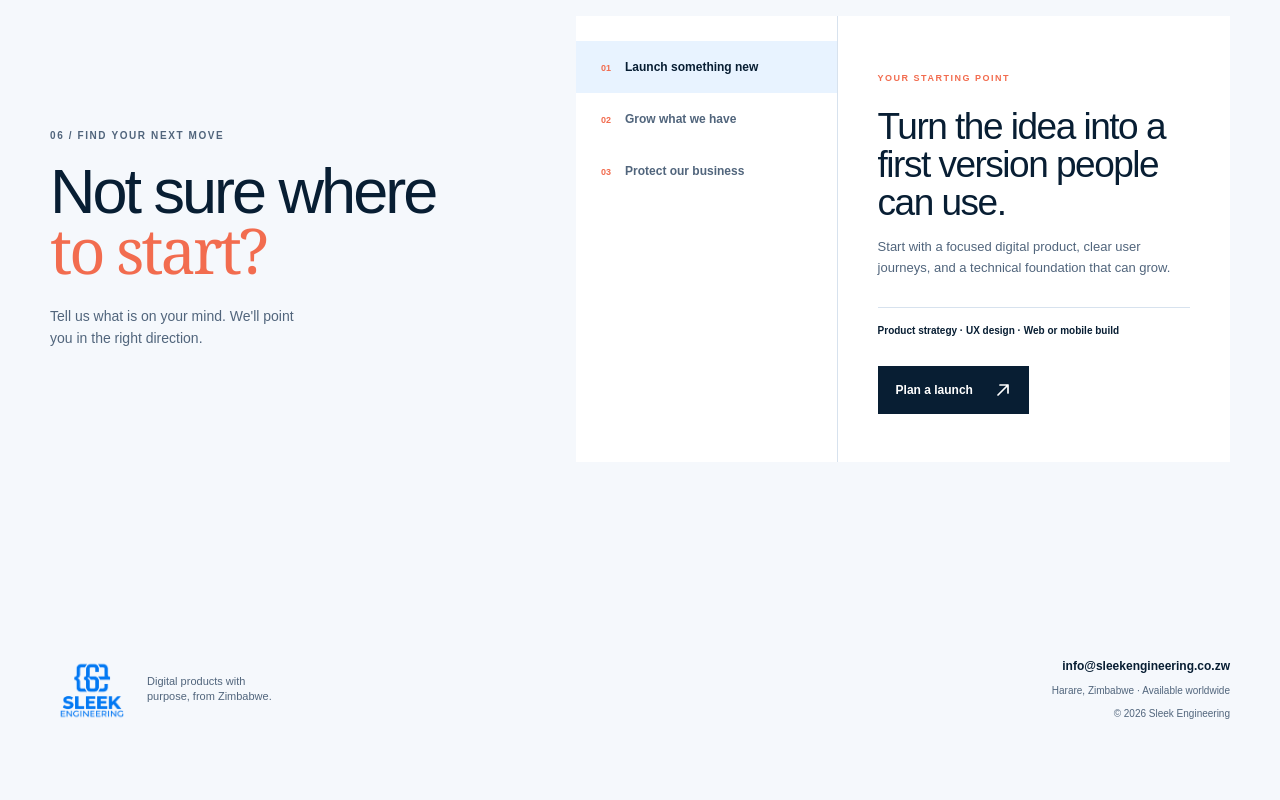
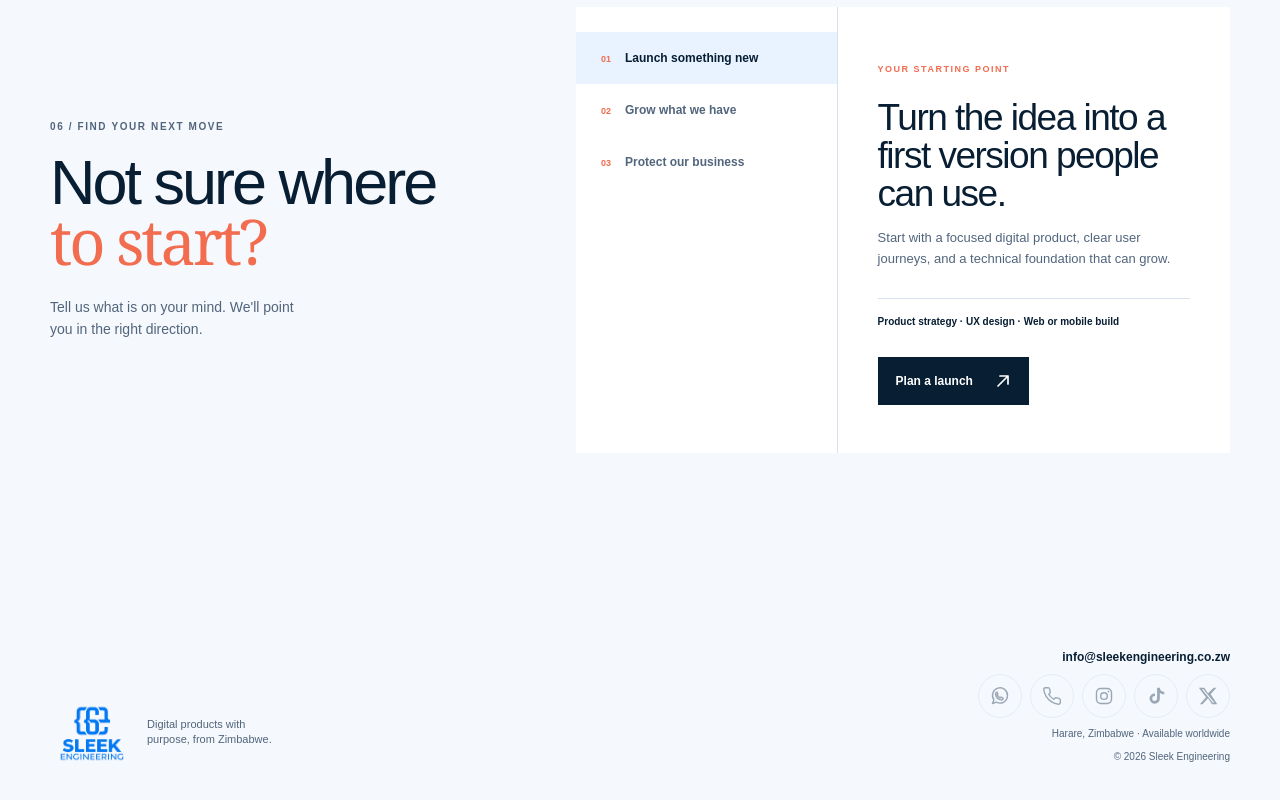
Before and after one commit to endlessCoder01/sleek_engineers_site, a Next.js app: page / in a window 1280 px wide. Shown: the part 5164-5964 px from the top of the page. Before the commit the page ends 5921 px from the top, so only its background shows below. Built offline with nearby package versions, Linux system fonts and the light colour scheme.

Commit message:
added icons

```diff
--- a/app/about/page.tsx
+++ b/app/about/page.tsx
@@ -1,5 +1,6 @@
 import Link from "next/link";
 import BrandLogo from "../components/BrandLogo";
+import SocialLinks from "../components/SocialLinks";
 import { createPageMetadata } from "../lib/site";
 
 export const metadata = createPageMetadata({
@@ -55,7 +56,7 @@ function SiteNav() {
 }
 
 function SiteFooter() {
-  return <footer className="footer section-frame"><div className="footer-brand"><Link className="brand" href="/" aria-label="Sleek Engineering home"><BrandLogo /></Link><p>Digital products with<br />purpose, from Zimbabwe.</p></div><div className="footer-meta"><a href="mailto:info@sleekengineering.co.zw">info@sleekengineering.co.zw</a><span>Harare, Zimbabwe · Available worldwide</span><span>© 2026 Sleek Engineering</span></div></footer>;
+  return <footer className="footer section-frame"><div className="footer-brand"><Link className="brand" href="/" aria-label="Sleek Engineering home"><BrandLogo /></Link><p>Digital products with<br />purpose, from Zimbabwe.</p></div><div className="footer-meta"><a href="mailto:info@sleekengineering.co.zw">info@sleekengineering.co.zw</a><SocialLinks /><span>Harare, Zimbabwe · Available worldwide</span><span>© 2026 Sleek Engineering</span></div></footer>;
 }
 
 function ArrowUpRight() {
--- /dev/null
+++ b/app/components/SocialLinks.module.css
@@ -0,0 +1,53 @@
+.links {
+  display: flex;
+  flex-wrap: wrap;
+  gap: 8px;
+}
+
+.links .link {
+  align-items: center;
+  background: var(--white);
+  border: 1px solid var(--line);
+  border-radius: 50%;
+  color: var(--ink);
+  display: inline-flex;
+  flex: 0 0 44px;
+  height: 44px;
+  justify-content: center;
+  line-height: 1;
+  width: 44px;
+}
+
+.links a.link:hover {
+  background: var(--brand-soft);
+  border-color: var(--brand);
+  color: var(--brand-strong);
+}
+
+.links a.link:focus-visible {
+  outline: 3px solid var(--brand);
+  outline-offset: 4px;
+}
+
+.links .pending {
+  background: transparent;
+  color: var(--muted);
+  opacity: .55;
+}
+
+.links .icon {
+  display: block;
+  fill: none;
+  height: 20px;
+  stroke: currentColor;
+  stroke-linecap: round;
+  stroke-linejoin: round;
+  stroke-width: 1.7;
+  width: 20px;
+}
+
+.links .filledIcon,
+.links .instagramDot {
+  fill: currentColor;
+  stroke: none;
+}
--- /dev/null
+++ b/app/components/SocialLinks.tsx
@@ -0,0 +1,96 @@
+import { socialConfig } from "../lib/social";
+import styles from "./SocialLinks.module.css";
+
+type SocialIconName = "whatsapp" | "phone" | "instagram" | "tiktok" | "x";
+
+function internationalDigits(value: string) {
+  const digits = value.trim().replace(/\D/g, "").replace(/^00/, "");
+  return /^[1-9]\d{6,14}$/.test(digits) ? digits : "";
+}
+
+function profileUrl(value: string) {
+  if (!value.trim()) return "";
+
+  try {
+    const url = new URL(value.trim());
+    return url.protocol === "https:" || url.protocol === "http:" ? url.href : "";
+  } catch {
+    return "";
+  }
+}
+
+function SocialIcon({ name }: { name: SocialIconName }) {
+  const filled = name === "tiktok" || name === "x";
+
+  return (
+    <svg
+      className={`${styles.icon}${filled ? ` ${styles.filledIcon}` : ""}`}
+      viewBox="0 0 24 24"
+      aria-hidden="true"
+      focusable="false"
+    >
+      {name === "whatsapp" && (
+        <>
+          <path d="M21 11.5a9 9 0 0 1-13.4 7.85L3 21l1.65-4.6A9 9 0 1 1 21 11.5Z" />
+          <path d="m8.2 7.3 1.3 2.2-.9 1.2a8.1 8.1 0 0 0 3.5 3.5l1.2-.9 2.2 1.3c.3.2.4.6.2.9-.5.9-1.1 1.3-2 1.2-3.6-.5-6.5-3.4-7-7-.1-.9.3-1.5 1.2-2 .3-.2.7-.1.9.2Z" />
+        </>
+      )}
+      {name === "phone" && (
+        <path d="M22 16.92v3a2 2 0 0 1-2.18 2 19.79 19.79 0 0 1-8.63-3.07 19.5 19.5 0 0 1-6-6A19.79 19.79 0 0 1 2.12 4.2 2 2 0 0 1 4.11 2h3a2 2 0 0 1 2 1.72c.13.96.36 1.9.69 2.79a2 2 0 0 1-.45 2.11L8.08 9.89a16 16 0 0 0 6 6l1.27-1.27a2 2 0 0 1 2.11-.45c.89.33 1.83.56 2.79.69A2 2 0 0 1 22 16.92Z" />
+      )}
+      {name === "instagram" && (
+        <>
+          <rect x="3" y="3" width="18" height="18" rx="5" />
+          <circle cx="12" cy="12" r="4" />
+          <circle className={styles.instagramDot} cx="17.5" cy="6.5" r="1" />
+        </>
+      )}
+      {name === "tiktok" && (
+        <path d="M16.6 2h-3.3v13.1a2.9 2.9 0 1 1-2.5-2.9V8.9a6.2 6.2 0 1 0 5.8 6.2V8.5a9.2 9.2 0 0 0 5.3 1.7V6.9A5.3 5.3 0 0 1 16.6 2Z" />
+      )}
+      {name === "x" && (
+        <path d="M18.9 2H22l-6.8 7.8L23.2 22h-6.3L12 14.6 5.5 22H2.3l7.3-8.5L1 2h6.5L12 8.7 18.9 2Zm-1.1 18h1.7L6.6 3.9H4.8L17.8 20Z" />
+      )}
+    </svg>
+  );
+}
+
+export default function SocialLinks() {
+  const phone = internationalDigits(socialConfig.phoneNumber);
+  const whatsapp = internationalDigits(socialConfig.whatsappNumber);
+  const contacts: { name: string; icon: SocialIconName; href: string; external: boolean }[] = [
+    { name: "WhatsApp", icon: "whatsapp", href: whatsapp ? `https://wa.me/${whatsapp}` : "", external: true },
+    { name: "Phone", icon: "phone", href: phone ? `tel:+${phone}` : "", external: false },
+    { name: "Instagram", icon: "instagram", href: profileUrl(socialConfig.instagramUrl), external: true },
+    { name: "TikTok", icon: "tiktok", href: profileUrl(socialConfig.tiktokUrl), external: true },
+    { name: "X", icon: "x", href: profileUrl(socialConfig.xUrl), external: true },
+  ];
+
+  return (
+    <div className={styles.links} role="group" aria-label="Contact and social media">
+      {contacts.map((contact) => contact.href ? (
+        <a
+          className={styles.link}
+          key={contact.icon}
+          href={contact.href}
+          aria-label={contact.name}
+          title={contact.name}
+          target={contact.external ? "_blank" : undefined}
+          rel={contact.external ? "noopener noreferrer" : undefined}
+        >
+          <SocialIcon name={contact.icon} />
+        </a>
+      ) : (
+        <div
+          className={`${styles.link} ${styles.pending}`}
+          key={contact.icon}
+          role="img"
+          aria-label={contact.name}
+          title={contact.name}
+        >
+          <SocialIcon name={contact.icon} />
+        </div>
+      ))}
+    </div>
+  );
+}
--- a/app/contact/page.tsx
+++ b/app/contact/page.tsx
@@ -1,5 +1,6 @@
 import Link from "next/link";
 import BrandLogo from "../components/BrandLogo";
+import SocialLinks from "../components/SocialLinks";
 import { createPageMetadata } from "../lib/site";
 
 export const metadata = createPageMetadata({
@@ -9,7 +10,7 @@ export const metadata = createPageMetadata({
 });
 
 export default function ContactPage() {
-  return <main><PageHeader current="Contact" title={<>Let&apos;s make<br /><em>something useful.</em></>} /><section className="contact-page section-frame"><div><p className="page-lead">Tell us what you&apos;re building, what is getting in the way, or what you want to improve. We&apos;ll get back to you by email.</p><div className="contact-details"><span>Based in</span><strong>Harare, Zimbabwe<br />Working worldwide</strong><span>Email us</span><a href="mailto:info@sleekengineering.co.zw">info@sleekengineering.co.zw</a></div></div><form className="feedback-form contact-form" action="mailto:info@sleekengineering.co.zw" method="post" encType="text/plain"><label htmlFor="contact-name">Your name</label><input id="contact-name" name="name" type="text" placeholder="Jane Doe" required /><label htmlFor="contact-email">Email address</label><input id="contact-email" name="email" type="email" placeholder="jane@company.com" required /><label htmlFor="contact-message">Tell us a little more</label><textarea id="contact-message" name="message" rows={6} placeholder="What are you hoping to build?" required /><button className="button button-dark" type="submit">Send your note <ArrowUpRight /></button><p className="form-note">Your email app will open with your message addressed to us.</p></form></section><SiteFooter /></main>;
+  return <main><PageHeader current="Contact" title={<>Let&apos;s make<br /><em>something useful.</em></>} /><section className="contact-page section-frame"><div><p className="page-lead">Tell us what you&apos;re building, what is getting in the way, or what you want to improve. We&apos;ll get back to you by email.</p><div className="contact-details"><span>Based in</span><strong>Harare, Zimbabwe<br />Working worldwide</strong><span>Email us</span><a href="mailto:info@sleekengineering.co.zw">info@sleekengineering.co.zw</a><SocialLinks /></div></div><form className="feedback-form contact-form" action="mailto:info@sleekengineering.co.zw" method="post" encType="text/plain"><label htmlFor="contact-name">Your name</label><input id="contact-name" name="name" type="text" placeholder="Jane Doe" required /><label htmlFor="contact-email">Email address</label><input id="contact-email" name="email" type="email" placeholder="jane@company.com" required /><label htmlFor="contact-message">Tell us a little more</label><textarea id="contact-message" name="message" rows={6} placeholder="What are you hoping to build?" required /><button className="button button-dark" type="submit">Send your note <ArrowUpRight /></button><p className="form-note">Your email app will open with your message addressed to us.</p></form></section><SiteFooter /></main>;
 }
 function PageHeader({ current, title }: { current: string; title: React.ReactNode }) {
   return <header className="page-header section-frame"><SiteNav /><p className="eyebrow"><span className="eyebrow-dot" />{current}</p><h1>{title}</h1></header>;
@@ -18,7 +19,7 @@ function SiteNav() {
   return <nav className="nav-shell page-nav" aria-label="Main navigation"><Link className="brand" href="/" aria-label="Sleek Engineering home"><BrandLogo /></Link><div className="nav-links"><a href="/about">About</a><a href="/services">Services</a><a href="/work">Work</a><a href="/contact">Contact</a></div><a className="nav-cta" href="/contact">Start a project <ArrowUpRight /></a></nav>;
 }
 function SiteFooter() {
-  return <footer className="footer section-frame"><div className="footer-brand"><Link className="brand" href="/" aria-label="Sleek Engineering home"><BrandLogo /></Link><p>Digital products with<br />purpose, from Zimbabwe.</p></div><div className="footer-meta"><a href="mailto:info@sleekengineering.co.zw">info@sleekengineering.co.zw</a><span>Harare, Zimbabwe · Available worldwide</span><span>© 2026 Sleek Engineering</span></div></footer>;
+  return <footer className="footer section-frame"><div className="footer-brand"><Link className="brand" href="/" aria-label="Sleek Engineering home"><BrandLogo /></Link><p>Digital products with<br />purpose, from Zimbabwe.</p></div><div className="footer-meta"><a href="mailto:info@sleekengineering.co.zw">info@sleekengineering.co.zw</a><SocialLinks /><span>Harare, Zimbabwe · Available worldwide</span><span>© 2026 Sleek Engineering</span></div></footer>;
 }
 function ArrowUpRight() {
   return <svg viewBox="0 0 16 16" aria-hidden="true"><path d="M3 13 13 3M5 3h8v8" /></svg>;
--- a/app/globals.css
+++ b/app/globals.css
@@ -38,6 +38,7 @@ button, input, textarea { font: inherit; }
   padding: 20px 0;
 }
 .brand { align-items: center; display: flex; flex-shrink: 0; gap: 10px; }
+.nav-shell .brand > span { width: 72px; }
 .nav-links { display: flex; gap: clamp(16px, 2.5vw, 34px); margin-left: auto; }
 .nav-links a, .nav-cta { font-size: 11px; font-weight: 700; }
 .nav-links a { color: var(--muted); white-space: nowrap; }
@@ -91,7 +92,7 @@ h1 em, h2 span, blockquote span { color: var(--orange); font-family: Georgia, se
 
 @media (max-width: 760px) {
   .section-frame, .nav-shell, .stack, .contact { width: min(100% - 38px, 540px); }
-  .nav-shell { padding: 16px 0; }.nav-links { display: none; }.nav-cta { font-size: 10px; }
+  .nav-shell { padding: 16px 0; } .nav-shell .brand > span { width: 64px; }.nav-links { display: none; }.nav-cta { font-size: 10px; }
   .hero { display: block; min-height: 0; padding: 40px 0 50px; }.hero-art { margin: 48px auto 0; width: min(100%, 360px); }.label-one { left: 0; }.label-two { right: 0; }.label-three { bottom: 4%; }
   h1 { font-size: clamp(64px, 20vw, 98px); letter-spacing: -5px; }.hero-actions { align-items: flex-start; flex-direction: column; gap: 22px; }
   .hero-title { font-size: clamp(2.5rem, 14vw, 4.5rem); letter-spacing: -.045em; }
--- /dev/null
+++ b/app/lib/social.ts
@@ -0,0 +1,9 @@
+// Use international phone numbers with their country code and full profile URLs.
+// Leave a value blank until the corresponding contact is ready to link.
+export const socialConfig = {
+  phoneNumber: "",
+  whatsappNumber: "",
+  instagramUrl: "",
+  tiktokUrl: "",
+  xUrl: "",
+};
--- a/app/page.tsx
+++ b/app/page.tsx
@@ -2,6 +2,7 @@ import Link from "next/link";
 import ProjectFit from "./components/ProjectFit";
 import WebsitePricing from "./components/WebsitePricing";
 import BrandLogo from "./components/BrandLogo";
+import SocialLinks from "./components/SocialLinks";
 import { createPageMetadata, site } from "./lib/site";
 
 export const metadata = createPageMetadata({
@@ -264,7 +265,7 @@ export default function Home() {
           <p>Digital products with<br />purpose, from Zimbabwe.</p>
         </div>
         <div className="footer-meta">
-          <a href="mailto:info@sleekengineering.co.zw">info@sleekengineering.co.zw</a>
+          <a href="mailto:info@sleekengineering.co.zw">info@sleekengineering.co.zw</a><SocialLinks />
           <span>Harare, Zimbabwe · Available worldwide</span>
           <span>© 2026 Sleek Engineering</span>
         </div>
--- a/app/services/page.tsx
+++ b/app/services/page.tsx
@@ -1,5 +1,6 @@
 import Link from "next/link";
 import BrandLogo from "../components/BrandLogo";
+import SocialLinks from "../components/SocialLinks";
 import WebsitePricing from "../components/WebsitePricing";
 import { createPageMetadata } from "../lib/site";
 
@@ -28,7 +29,7 @@ function SiteNav() {
   return <nav className="nav-shell page-nav" aria-label="Main navigation"><Link className="brand" href="/" aria-label="Sleek Engineering home"><BrandLogo /></Link><div className="nav-links"><a href="/about">About</a><a href="/services">Services</a><a href="#pricing">Pricing</a><a href="/work">Work</a><a href="/contact">Contact</a></div><a className="nav-cta" href="/contact">Start a project <ArrowUpRight /></a></nav>;
 }
 function SiteFooter() {
-  return <footer className="footer section-frame"><div className="footer-brand"><Link className="brand" href="/" aria-label="Sleek Engineering home"><BrandLogo /></Link><p>Digital products with<br />purpose, from Zimbabwe.</p></div><div className="footer-meta"><a href="mailto:info@sleekengineering.co.zw">info@sleekengineering.co.zw</a><span>Harare, Zimbabwe · Available worldwide</span><span>© 2026 Sleek Engineering</span></div></footer>;
+  return <footer className="footer section-frame"><div className="footer-brand"><Link className="brand" href="/" aria-label="Sleek Engineering home"><BrandLogo /></Link><p>Digital products with<br />purpose, from Zimbabwe.</p></div><div className="footer-meta"><a href="mailto:info@sleekengineering.co.zw">info@sleekengineering.co.zw</a><SocialLinks /><span>Harare, Zimbabwe · Available worldwide</span><span>© 2026 Sleek Engineering</span></div></footer>;
 }
 function ArrowUpRight() {
   return <svg viewBox="0 0 16 16" aria-hidden="true"><path d="M3 13 13 3M5 3h8v8" /></svg>;
--- a/app/work/page.tsx
+++ b/app/work/page.tsx
@@ -1,5 +1,6 @@
 import Link from "next/link";
 import BrandLogo from "../components/BrandLogo";
+import SocialLinks from "../components/SocialLinks";
 import { createPageMetadata } from "../lib/site";
 
 export const metadata = createPageMetadata({
@@ -24,7 +25,7 @@ function SiteNav() {
   return <nav className="nav-shell page-nav" aria-label="Main navigation"><Link className="brand" href="/" aria-label="Sleek Engineering home"><BrandLogo /></Link><div className="nav-links"><a href="/about">About</a><a href="/services">Services</a><a href="/work">Work</a><a href="/contact">Contact</a></div><a className="nav-cta" href="/contact">Start a project <ArrowUpRight /></a></nav>;
 }
 function SiteFooter() {
-  return <footer className="footer section-frame"><div className="footer-brand"><Link className="brand" href="/" aria-label="Sleek Engineering home"><BrandLogo /></Link><p>Digital products with<br />purpose, from Zimbabwe.</p></div><div className="footer-meta"><a href="mailto:info@sleekengineering.co.zw">info@sleekengineering.co.zw</a><span>Harare, Zimbabwe · Available worldwide</span><span>© 2026 Sleek Engineering</span></div></footer>;
+  return <footer className="footer section-frame"><div className="footer-brand"><Link className="brand" href="/" aria-label="Sleek Engineering home"><BrandLogo /></Link><p>Digital products with<br />purpose, from Zimbabwe.</p></div><div className="footer-meta"><a href="mailto:info@sleekengineering.co.zw">info@sleekengineering.co.zw</a><SocialLinks /><span>Harare, Zimbabwe · Available worldwide</span><span>© 2026 Sleek Engineering</span></div></footer>;
 }
 function ArrowUpRight() {
   return <svg viewBox="0 0 16 16" aria-hidden="true"><path d="M3 13 13 3M5 3h8v8" /></svg>;
```
